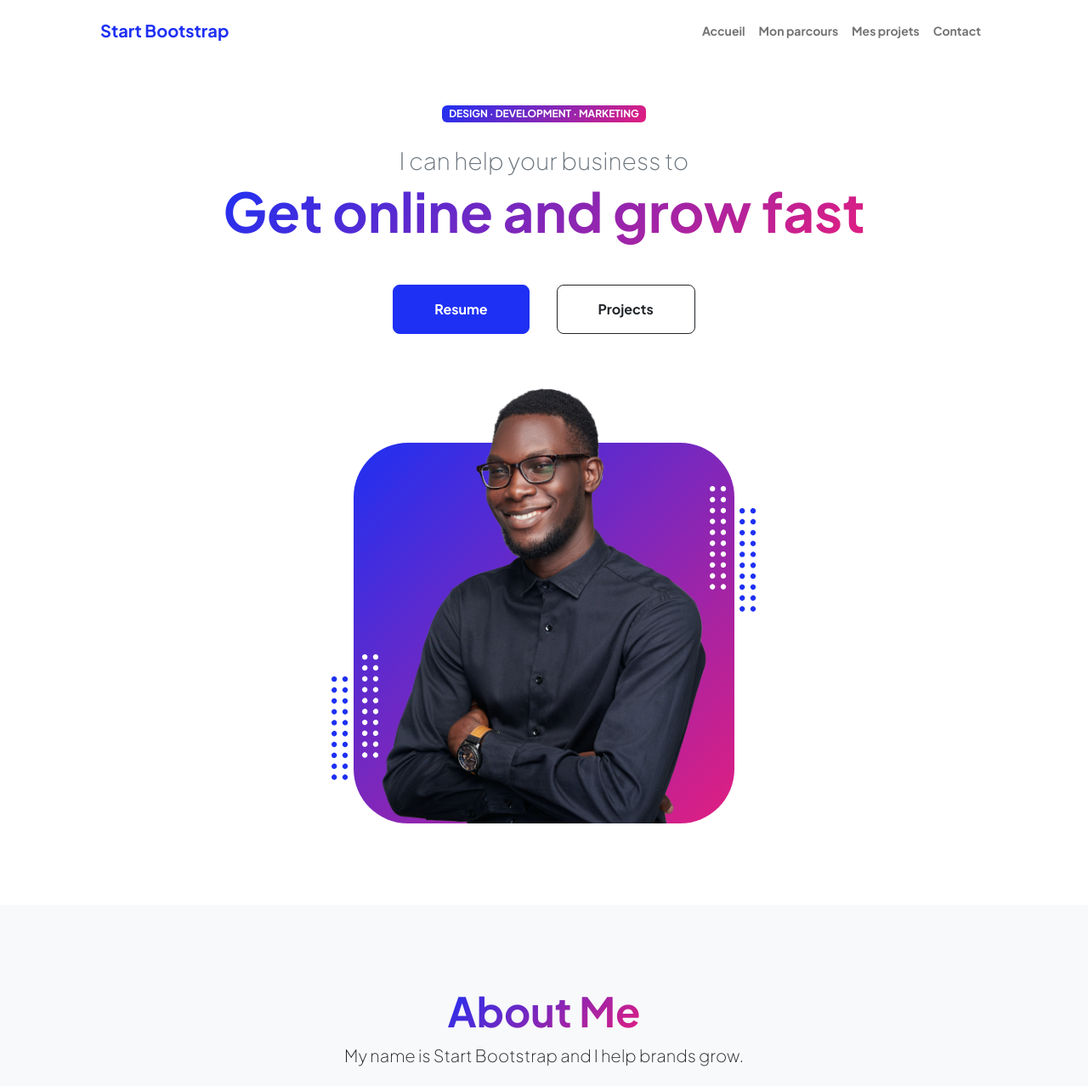
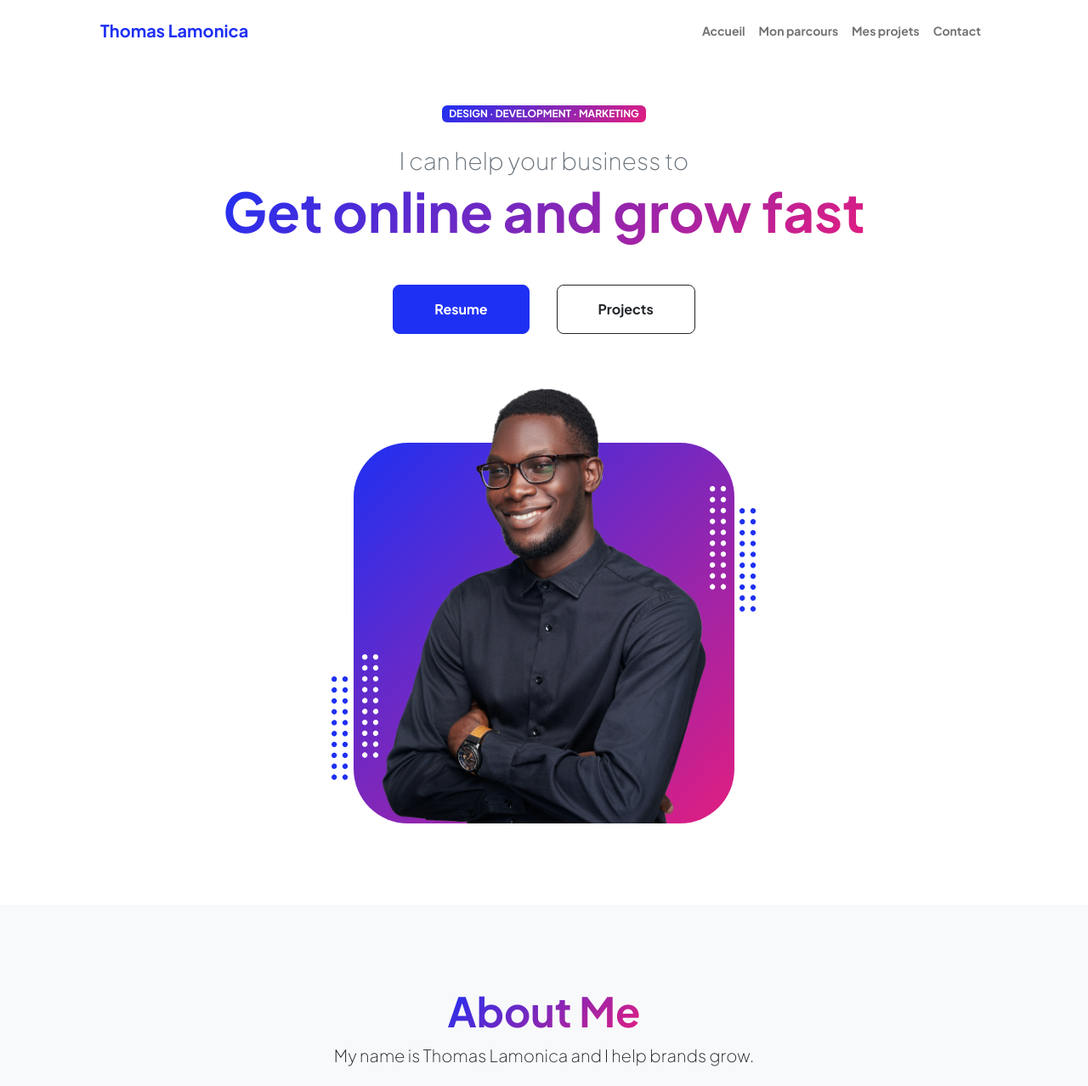
Before and after one commit to VEWPEX/VEWPEX.github.io, a plain HTML site: page index.html in a window 1280 px wide. Shown: the top 1278 px of the page at 85% size. Drawn offline with nearby package versions, Linux system fonts and the light colour scheme.

Commit message:
changement titre

```diff
--- a/index.html
+++ b/index.html
@@ -5,7 +5,7 @@
         <meta name="viewport" content="width=device-width, initial-scale=1, shrink-to-fit=no" />
         <meta name="description" content="" />
         <meta name="author" content="" />
-        <title>Personal - Start Bootstrap Theme</title>
+        <title>Thomas Lamonica</title>
         <!-- Favicon-->
         <link rel="icon" type="image/x-icon" href="assets/favicon.ico" />
         <!-- Custom Google font-->
@@ -22,7 +22,7 @@
             <!-- Navigation-->
             <nav class="navbar navbar-expand-lg navbar-light bg-white py-3">
                 <div class="container px-5">
-                    <a class="navbar-brand" href="index.html"><span class="fw-bolder text-primary">Start Bootstrap</span></a>
+                    <a class="navbar-brand" href="index.html"><span class="fw-bolder text-primary">Thomas Lamonica</span></a>
                     <button class="navbar-toggler" type="button" data-bs-toggle="collapse" data-bs-target="#navbarSupportedContent" aria-controls="navbarSupportedContent" aria-expanded="false" aria-label="Toggle navigation"><span class="navbar-toggler-icon"></span></button>
                     <div class="collapse navbar-collapse" id="navbarSupportedContent">
                         <ul class="navbar-nav ms-auto mb-2 mb-lg-0 small fw-bolder">
@@ -182,7 +182,7 @@
                         <div class="col-xxl-8">
                             <div class="text-center my-5">
                                 <h2 class="display-5 fw-bolder"><span class="text-gradient d-inline">About Me</span></h2>
-                                <p class="lead fw-light mb-4">My name is Start Bootstrap and I help brands grow.</p>
+                                <p class="lead fw-light mb-4">My name is Thomas Lamonica and I help brands grow.</p>
                                 <p class="text-muted">Lorem ipsum dolor sit amet, consectetur adipisicing elit. Fugit dolorum itaque qui unde quisquam consequatur autem. Eveniet quasi nobis aliquid cumque officiis sed rem iure ipsa! Praesentium ratione atque dolorem?</p>
                                 <div class="d-flex justify-content-center fs-2 gap-4">
                                     <a class="text-gradient" href="#!"><i class="bi bi-twitter"></i></a>
```
Also changed, not shown: contact.html (+2 -2 lines), projects.html (+2 -2 lines), resume.html (+2 -2 lines).
